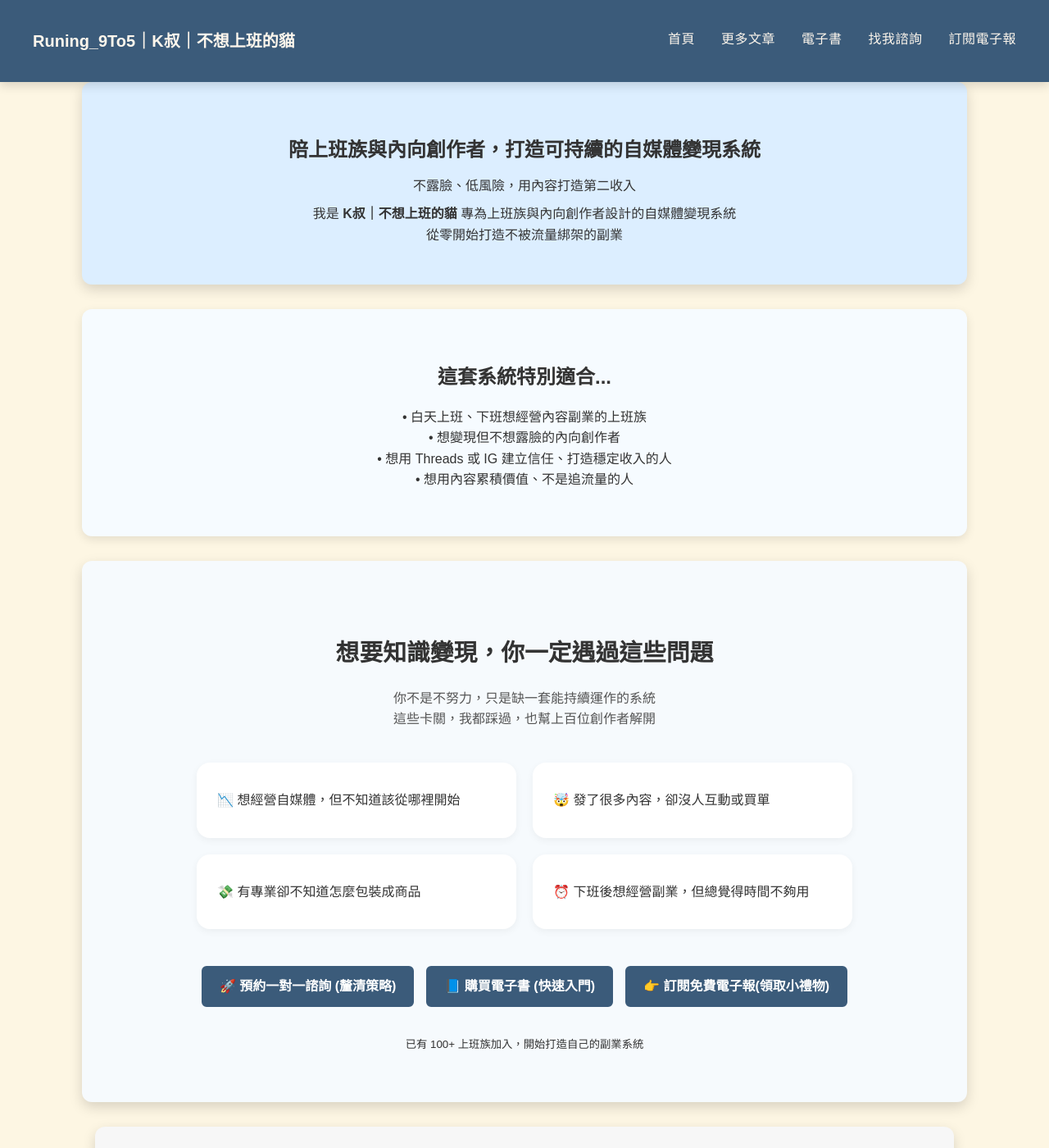
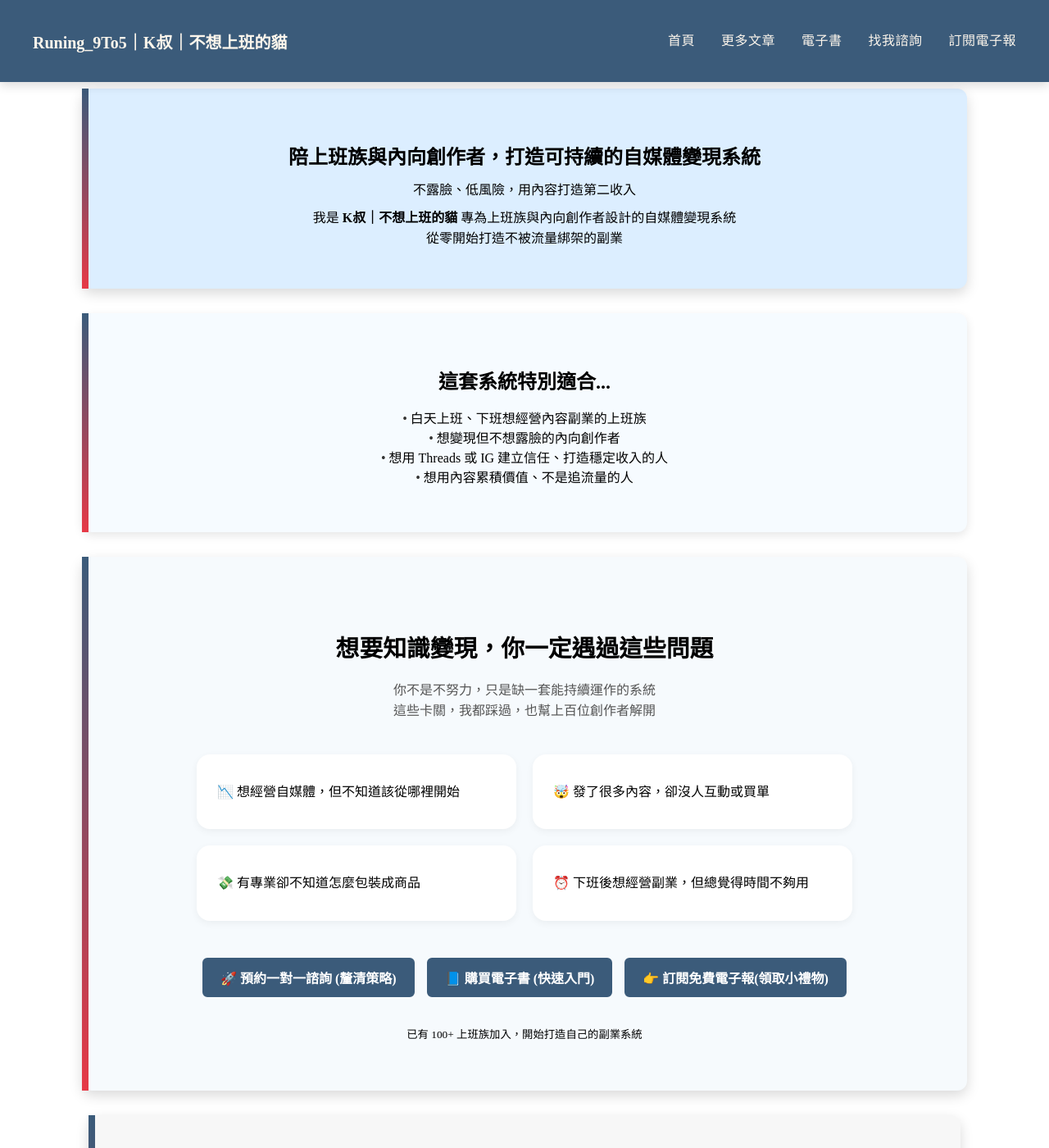
Before and after one commit to KenHAI666/Runing9TO5, a Jekyll site: the page built from index.md, in a window 1280 px wide and 1400 px high. Shown: the whole window at 82% size. Built offline with Jekyll 4.4.1, drawn with Linux system fonts in a browser that asks for light colours.

Commit message:
Update style.css

```diff
--- a/assets/css/style.css
+++ b/assets/css/style.css
@@ -1,3 +1,7 @@
+import random
+import requests
+from datetime import datetime
+
 /* =====================================
    全局樣式
 ===================================== */
@@ -138,14 +142,19 @@
 }
 
 /* =====================================
-   卡片樣式升級版
+   卡片樣式升級版 (UX/美學修正)
 ===================================== */
 
 /* ----- 基本樣式----- */
 .card-section,
 .card-section-1 {
+  /* 結構/UX 修正 */
+  position: relative;           /* 讓偽元素定位 (新增) */
+  padding: 32px 32px 32px 32px; /* 修正: 增加左側內距，為左側色塊預留空間 (原為 32px 24px) */
+  transition: all 0.3s ease-in-out; /* 確保懸停有平滑過渡 (新增) */
+
+  /* 原始樣式 */
   border-radius: 12px;
-  padding: 32px 24px;         /* 桌機內距 */
   margin: 30px auto;          /* 自動置中 */
   max-width: 1000px;          /* 桌機最大寬度 */
   width: 90%;                 /* 手機自適應 */
@@ -153,19 +162,39 @@
   box-shadow: 0 6px 16px rgba(0,0,0,0.15);
   opacity: 1;
   transform: translateY(0);
-  transition: all 0.8s ease;
 }
 
-/* 原始配色保持 */
+/* 顏色修正: .card-section 顏色調整 */
 .card-section {
-  background-color: #dceeff;
+  background-color: #f0f4f8; /* 修正: 新的淺灰藍 */
 }
 
 .card-section-1 {
-  background-color: #ffffff;
+  background-color: #ffffff; /* 保持白色 */
   padding: 30px 20px;
   box-shadow: 0 4px 12px rgba(0,0,0,0.1);
   margin: 20px auto;
+}
+
+/* UX 強化: 卡片左側靜態色塊 & 懸停效果 (新增) */
+/* 懸停抬升效果 */
+.card-section:hover,
+.card-section-1:hover {
+  transform: translateY(-5px); /* 向上抬升 */
+  box-shadow: 0 10px 25px rgba(0, 0, 0, 0.2); /* 加強陰影，增加立體感 */
+}
+
+/* 左側色塊樣式 */
+.card-section::before,
+.card-section-1::before {
+  content: '';
+  position: absolute;
+  top: 0;
+  left: 0;
+  width: 8px; /* 色塊的寬度 */
+  height: 100%;
+  /* 使用品牌漸層色作為強調色 */
+  background: linear-gradient(to bottom, #3B5B7A, #e63946);
 }
 
 /* ----- 卡片按鈕 ----- */
@@ -301,7 +330,7 @@
 
 /* =====================================
    回到頂端按鈕
-===================================== */
+==================================== */
 #backToTop {
   display: none;
   position: fixed;
```
